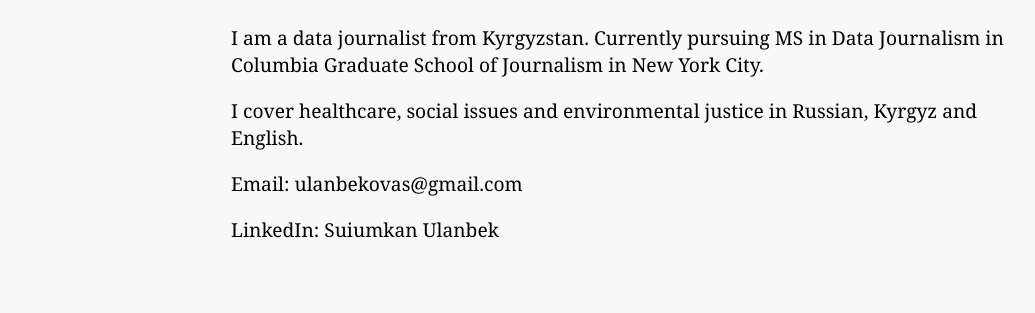
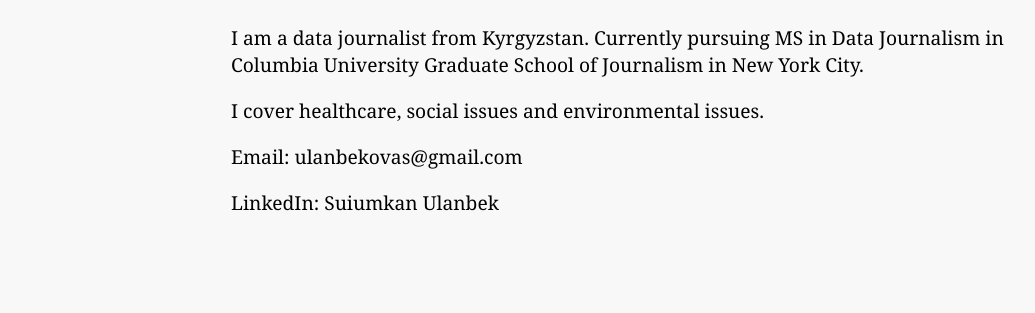
Before and after one commit to suiumkanulanbek/suiumkanulanbek1, a plain HTML site: page index.html in a window 1280 px wide. Shown: the part 424-737 px from the top of the page, without its empty margins (9-1044 px from the left). Drawn offline with Linux system fonts and the light colour scheme; a web font is replaced by a local one.

Commit message:
Update index.html

```diff
--- a/index.html
+++ b/index.html
@@ -190,9 +190,9 @@
             <div class="hero">
                 <img class="profile-photo" src="photo_2025-02-08 22.54.56.jpeg" alt="Suiumkan's Photo">
                 <h1 class="title">Hi, I'm Suiumkan✨</h1>
-                <p class="about-me-text">I am a data journalist from Kyrgyzstan. Currently pursuing MS in Data Journalism in Columbia Graduate School of Journalism in New York City.</p>
+                <p class="about-me-text">I am a data journalist from Kyrgyzstan. Currently pursuing MS in Data Journalism in Columbia University Graduate School of Journalism in New York City.</p>
 
-                <p class="about-me-text"> I cover healthcare, social issues and environmental justice in Russian, Kyrgyz and English. </p>
+                <p class="about-me-text"> I cover healthcare, social issues and environmental issues.</p>
 
                 <p class="about-me-text">Email: ulanbekovas@gmail.com</p>
 
```
